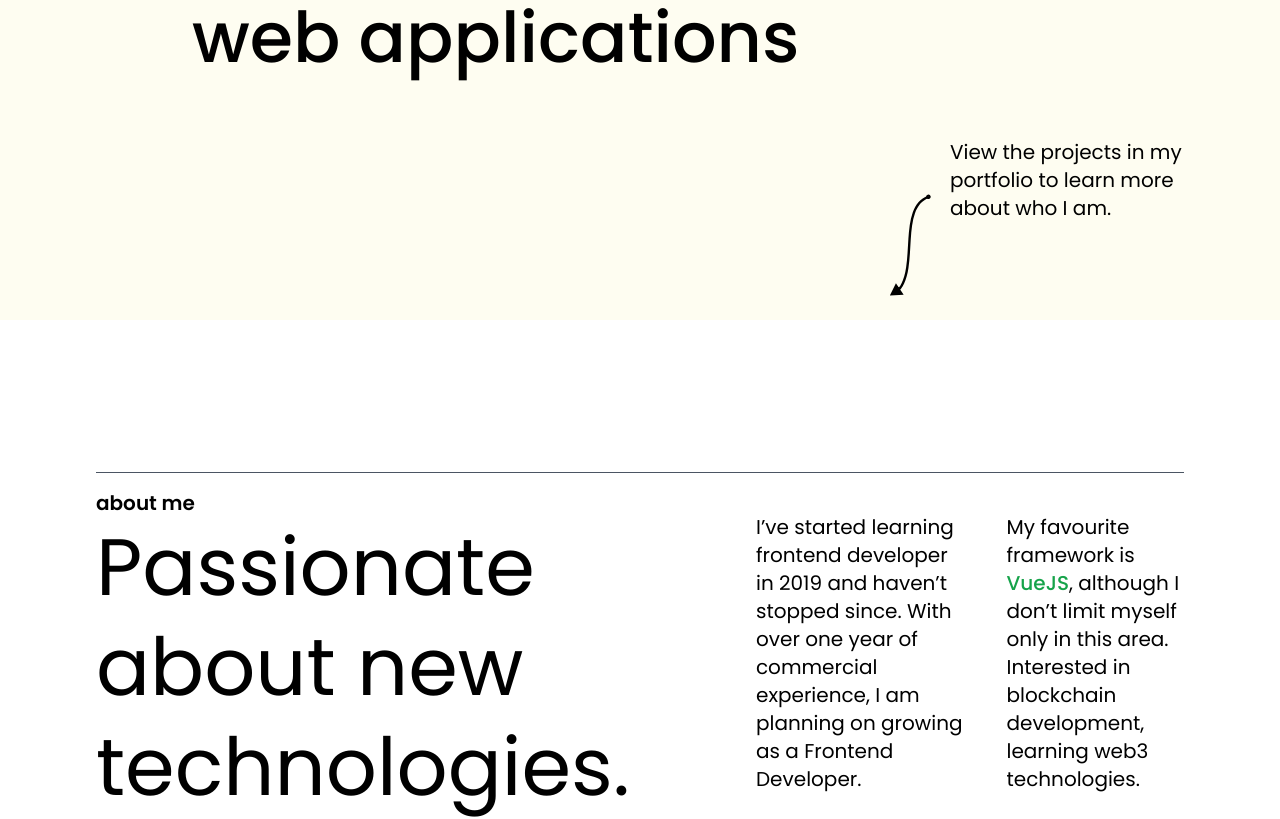
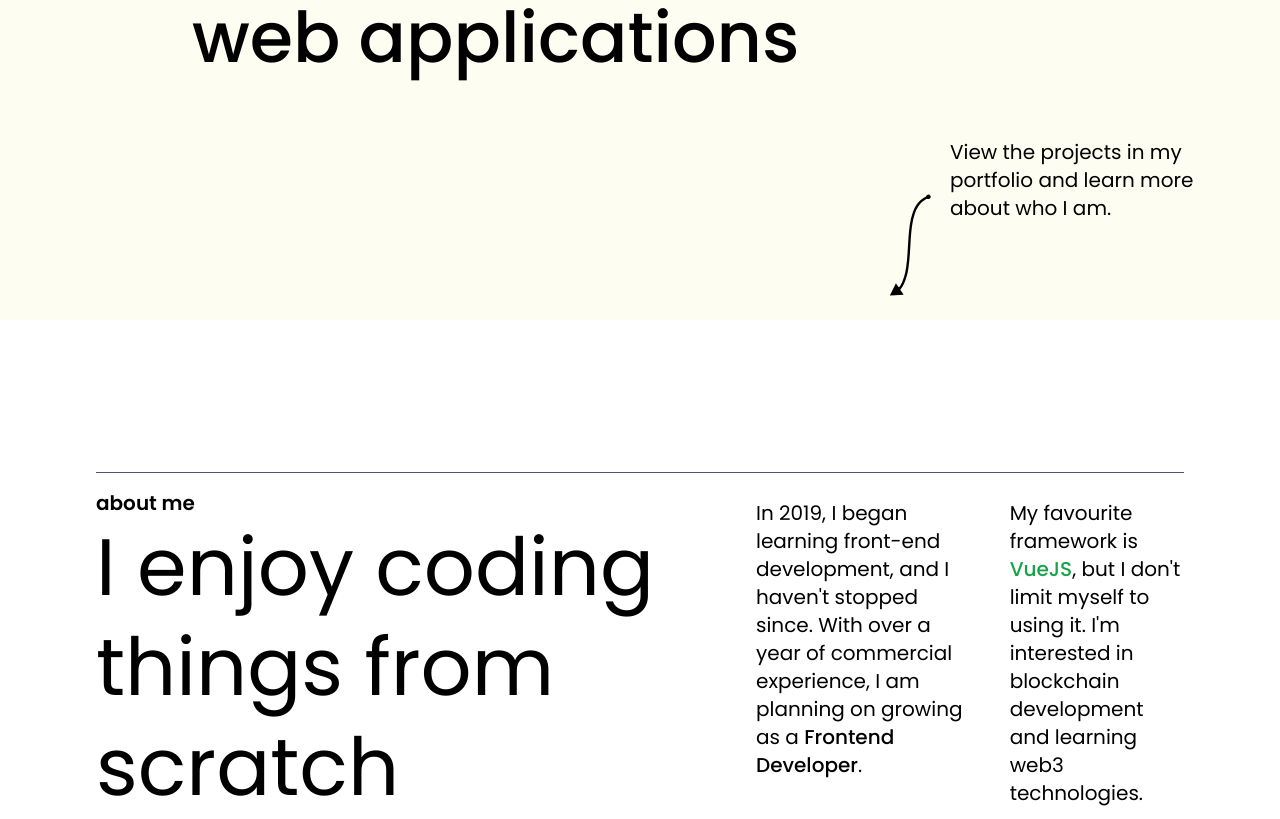
Before and after one commit to kajtd/Portfolio, a Vue app: page / in a window 1280 px wide. Shown: the part 480-1299 px from the top of the page. Built offline with nearby package versions, Linux system fonts and the light colour scheme.

Commit message:
fix: rephrase some texts

```diff
--- a/src/components/AboutMe/AboutMe.vue
+++ b/src/components/AboutMe/AboutMe.vue
@@ -31,22 +31,23 @@ onMounted(() => {
         <h3
           class="text-[40px] leading-[50px] md:text-[80px] md:leading-[100px] font-normal max-w-4xl"
         >
-          Passionate about new technologies.
+          I enjoy coding things from scratch
         </h3>
       </div>
       <div
         class="flex flex-col md:flex-row items-start gap-10 w-full md:w-auto"
       >
         <p class="max-w-xs text-base lg:text-xl">
-          I’ve started learning frontend developer in 2019 and haven’t
-          stopped since. With over one year of commercial experience,
-          I am planning on growing as a Frontend Developer.
+          In 2019, I began learning front-end development, and I
+          haven't stopped since. With over a year of commercial
+          experience, I am planning on growing as a
+          <span class="font-medium">Frontend Developer</span>.
         </p>
         <p class="max-w-xs text-base lg:text-xl">
           My favourite framework is
-          <span class="font-medium text-green-600">VueJS</span>,
-          although I don’t limit myself only in this area. Interested
-          in blockchain development, learning web3 technologies.
+          <span class="font-medium text-green-600">VueJS</span>, but I
+          don't limit myself to using it. I'm interested in blockchain
+          development and learning web3 technologies.
         </p>
       </div>
     </div>
--- a/src/components/ContactMe.vue
+++ b/src/components/ContactMe.vue
@@ -48,7 +48,7 @@ onMounted(() => {
       </div>
       <form
         class="flex flex-col w-full max-w-[500px]"
-        action="https://formsubmit.co/39cf057abe3d2501ee5442397fe30cdf"
+        action="https://formsubmit.co/kajetan.domagala00@gmail.com"
         method="POST"
       >
         <h3 class="text-4xl mb-6 font-medium">Let's get in touch!</h3>
--- a/src/components/HeroSection.vue
+++ b/src/components/HeroSection.vue
@@ -68,7 +68,7 @@ onMounted(() => {
       <p
         class="text-black text-sm xs:text-base md:!text-xl max-w-[250px]"
       >
-        View the projects in my portfolio to learn more about who I
+        View the projects in my portfolio and learn more about who I
         am.
       </p>
     </div>
```
